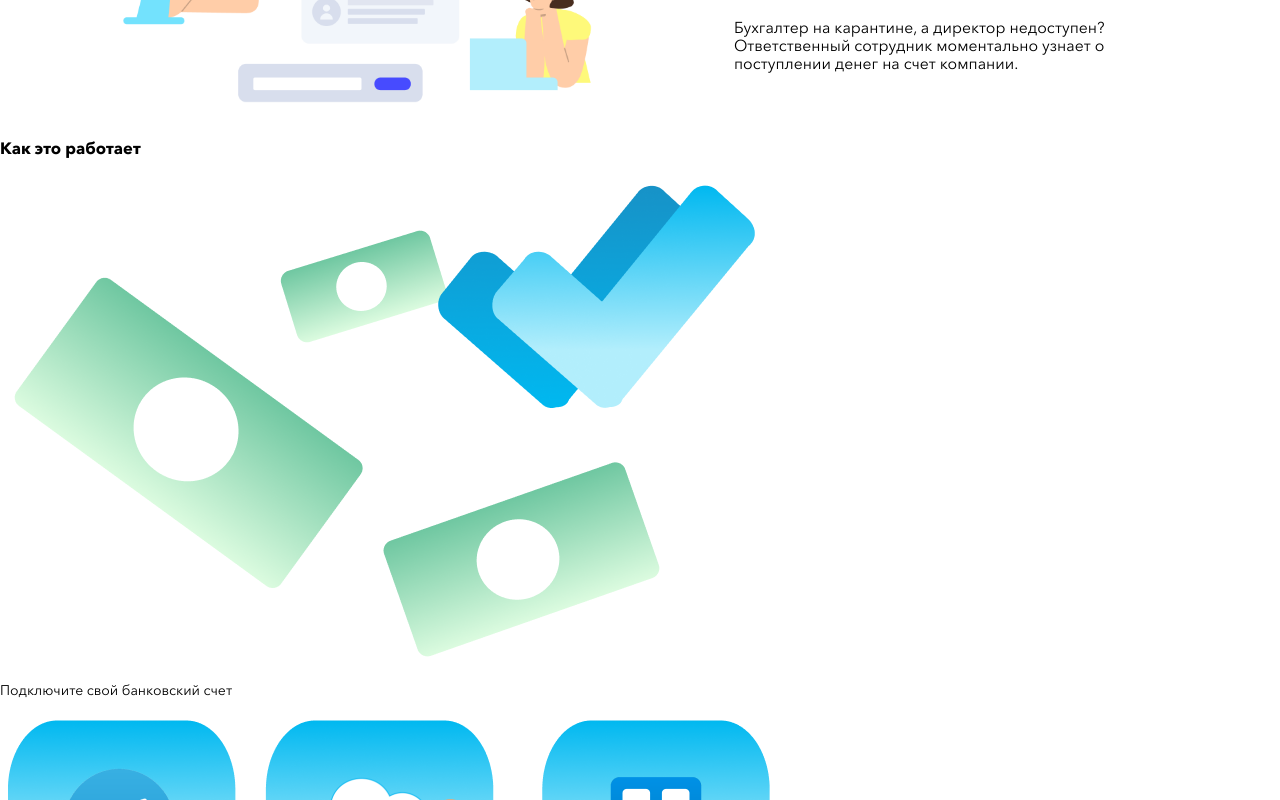
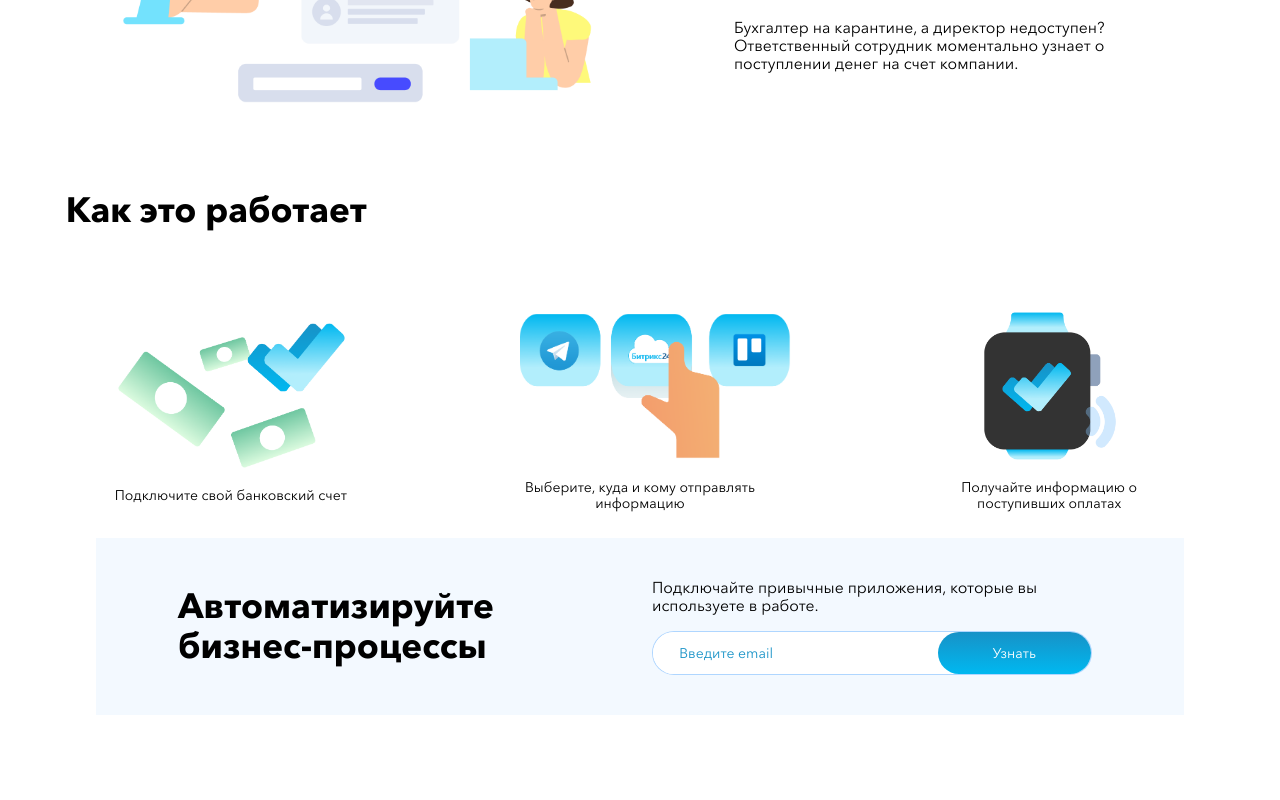
Before and after one commit to Aalleexxaannddrr/EVERYPAY, a React (Create React App) app: page / in a window 1280 px wide. Shown: the part 800-1600 px from the top of the page. After the commit the page ends 1515 px from the top, so only its background shows below. Built offline with nearby package versions, Linux system fonts and the light colour scheme.

Commit message:
"How it works" div is done

```diff
--- a/src/components/HowItWorks/index.tsx
+++ b/src/components/HowItWorks/index.tsx
@@ -1,31 +1,91 @@
-import React, {useContext} from 'react'
+import React, {useContext, useState} from 'react'
 import {LanguageContext} from "../../context/LanguageContext";
 
 const HowItWorks: React.FC = () => {
     const language = useContext(LanguageContext)
+    const [email, setEmail] = useState('')
+    const [message, setMessage] = useState('')
+    const [check, setCheck] = useState(false)
+
+    const handleClickToKnowBtn = (email) => {
+        const isEmail = /^(([^<>()\[\]\\.,;:\s@"]+(\.[^<>()\[\]\\.,;:\s@"]+)*)|(".+"))@((\[[0-9]{1,3}\.[0-9]{1,3}\.[0-9]{1,3}\.[0-9]{1,3}\])|(([a-zA-Z\-0-9]+\.)+[a-zA-Z]{2,}))$/
+        if (!email){
+            setMessage('Введите email!')
+        } else if(!(isEmail.test(String(email).toLowerCase()))) {
+            setMessage('Введен неверный email!')
+        } else if(isEmail.test(String(email).toLowerCase())){
+            setMessage('')
+            setCheck(true)
+        }
+    }
 
     return (
-        <div className="hiw">
-            <h3>
+        <div>
+            <h3 className="null hiw__titles">
                 {language.language === 'EN' ? 'How it works' : 'Как это работает'}
             </h3>
+            <div className="hiw">
                 <div className="hiw-item">
-                <img src="/img/how_it_works/1.png" alt="" />
+                    <img className="hiw-item--img" src="/img/how_it_works/1.png" alt="" />
                     <p>
                         {language.language === 'EN' ? 'Connect your bank account' : 'Подключите свой банковский счет'}
                     </p>
                 </div>
                 <div className="hiw-item">
-                <img src="/img/how_it_works/2.png" alt="" />
+                    <img className="hiw-item--img" src="/img/how_it_works/2.png" alt="" />
                     <p>
-                    {language.language === 'EN' ? 'Choose where and to whom to send information' : 'Выберите, куда и кому отправлять информацию'}
+                        {language.language === 'EN' ?
+                            'Choose where and to whom to send information'
+                            : 'Выберите, куда и кому отправлять информацию'}
                     </p>
                 </div>
                 <div className="hiw-item">
-                <img src="/img/how_it_works/3.png" alt="" />
+                    <img className="hiw-item--img" src="/img/how_it_works/3.png" alt="" />
                     <p>
-                    {language.language === 'EN' ? 'Receive information about received payments' : 'Получайте информацию о поступивших оплатах'}
+                        {language.language === 'EN' ?
+                            'Receive information about received payments'
+                            : 'Получайте информацию о поступивших оплатах'}
                     </p>
+                </div>
+            </div>
+            <div className="review-item review-item__blue">
+                <h3 className="null review-item__titles3">
+                    {(language.language === 'EN') ?
+                        "Automate business processes" :
+                        "Автоматизируйте бизнес-процессы"}
+                </h3>
+                <div className="review-item__left">
+                    <p className="null review-item__text">
+                        {(language.language === 'EN') ?
+                            "Connect the familiar applications that you use in your work." :
+                            "Подключайте привычные приложения, которые вы используете в работе."}
+                    </p>
+                    {check ?
+                        <div className="input input--checked">
+                            <i className="material-icons">check</i>
+                            <p>Проверьте e-mail!</p>
+                        </div> :
+                        <div className="input input--form2">
+                            <input
+                                type="text"
+                                placeholder={(language.language === 'EN') ? "Enter your email" : "Введите email"}
+                                name="email"
+                                className="input input--email2"
+                                value={email}
+                                onChange={e => setEmail(e.target.value)}
+                            />
+                            <button
+                                className="btn btn--fill"
+                                onClick={() => handleClickToKnowBtn(email)}
+                            >
+                                <span className="btn__label--fill">
+                                    {(language.language === 'EN') ? "To know" : "Узнать"}
+                                </span>
+                            </button>
+                        </div>
+                    }
+                    <p className="warning">{message}</p>
+                </div>
             </div>
         </div>
     )
--- a/src/components/Page/index.tsx
+++ b/src/components/Page/index.tsx
@@ -27,7 +27,9 @@ const Page: React.FC = () => {
                         </p>
                     </div>
                 </div>
-                <HowItWorks />
+                <section className="how-it-works">
+                    <HowItWorks />
+                </section>
             </Fragment>
         </div>
     )
--- a/src/components/Slider/index.tsx
+++ b/src/components/Slider/index.tsx
@@ -22,7 +22,6 @@ const Slider: React.FC = () => {
             setMessage('')
             setCheck(true)
         }
-
     }
 
     return(
--- a/src/styles/_includes.scss
+++ b/src/styles/_includes.scss
@@ -9,6 +9,7 @@
 @import "./modules/review-item";
 @import "./modules/review-slider";
 @import "./modules/input";
+@import "./modules/hiw";
 
 //components
 @import "./components/header";
--- a/src/styles/main.css
+++ b/src/styles/main.css
@@ -110,6 +110,12 @@ body {
 .btn--fill:hover {
   box-shadow: 0px 6px 18px rgba(53, 152, 254, 0.38185);
 }
+@media screen and (max-width: 320px) {
+  .btn--fill {
+    min-width: 0em;
+    width: 6.25em;
+  }
+}
 
 .menu-btn {
   position: relative;
@@ -176,6 +182,10 @@ body {
 .review-item__titles2 {
   font-size: 1.75em;
 }
+.review-item__titles3 {
+  max-width: 35%;
+  font-size: 2.5em;
+}
 .review-item__text {
   font-weight: 400;
   font-size: 1.125em;
@@ -183,6 +193,12 @@ body {
 .review-item__text2 {
   font-weight: 400;
   font-size: 1.125em;
+}
+.review-item__blue {
+  width: 85%;
+  margin-left: auto;
+  margin-right: auto;
+  background-color: #F3F9FF;
 }
 @media screen and (max-width: 1025px) {
   .review-item {
@@ -194,6 +210,11 @@ body {
   }
   .review-item__titles {
     text-align: center;
+  }
+  .review-item__titles3 {
+    text-align: center;
+    max-width: 80%;
+    font-size: 2.5em;
   }
   .review-item__text {
     text-align: center;
@@ -212,16 +233,11 @@ body {
   .review-item__titles {
     font-size: 3em;
   }
-}
-@media screen and (max-width: 1025px) {
-  .review-item__img {
+  .review-item__img2 {
     max-width: 300px;
   }
 }
 @media screen and (max-width: 320px) {
-  .review-item .input {
-    display: none;
-  }
   .review-item .warning {
     display: none;
   }
@@ -233,6 +249,11 @@ body {
   }
   .review-item__titles {
     font-size: 2em;
+  }
+  .review-item__titles3 {
+    text-align: center;
+    max-width: 100%;
+    font-size: 1.75em;
   }
   .review-item__text {
     font-size: 1em;
@@ -262,6 +283,12 @@ body {
   max-height: 48px;
   max-width: 440px;
 }
+.input--form2 {
+  max-height: 48px;
+  max-width: 440px;
+  background-color: #ffffff;
+  border: 1px solid rgba(56, 152, 254, 0.4);
+}
 .input--email {
   padding: 0.9375em 1.875em;
 }
@@ -270,6 +297,73 @@ body {
 }
 .input--email:focus {
   outline: none;
+}
+.input--email2 {
+  background-color: #ffffff;
+  padding: 0.9375em 1.875em;
+}
+.input--email2::placeholder {
+  color: #1792C7;
+}
+.input--email2:focus {
+  outline: none;
+}
+@media screen and (max-width: 320px) {
+  .input--form {
+    display: none;
+  }
+  .input--email2 {
+    max-width: 120px;
+  }
+}
+
+.hiw {
+  display: flex;
+  padding: 0.9375em 1.875em;
+  justify-content: space-around;
+  align-items: center;
+}
+.hiw__titles {
+  padding: 0.9375em 1.875em;
+  font-size: 2.5em;
+}
+@media screen and (max-width: 1025px) {
+  .hiw__titles {
+    text-align: center;
+  }
+}
+@media screen and (max-width: 320px) {
+  .hiw {
+    flex-direction: column;
+  }
+}
+
+.hiw-item {
+  width: 20%;
+  text-align: center;
+}
+.hiw-item--img {
+  max-height: 150px;
+}
+@media screen and (max-width: 1025px) {
+  .hiw-item--img {
+    max-height: 100px;
+  }
+}
+@media screen and (max-width: 768px) {
+  .hiw-item--img {
+    max-height: 70px;
+  }
+}
+@media screen and (max-width: 500px) {
+  .hiw-item--img {
+    max-height: 50px;
+  }
+}
+@media screen and (max-width: 320px) {
+  .hiw-item {
+    width: 80%;
+  }
 }
 
 .header-wrapper {
--- /dev/null
+++ b/src/styles/modules/hiw.css
@@ -0,0 +1,17 @@
+/* Error: Undefined variable.
+ *   ,
+ * 3 |   padding: em(15, $fz) em(30, $fz);
+ *   |                   ^^^
+ *   '
+ *   hiw.scss 3:19  root stylesheet */
+
+body::before {
+  font-family: "Source Code Pro", "SF Mono", Monaco, Inconsolata, "Fira Mono",
+      "Droid Sans Mono", monospace, monospace;
+  white-space: pre;
+  display: block;
+  padding: 1em;
+  margin-bottom: 1em;
+  border-bottom: 2px solid black;
+  content: "Error: Undefined variable.\a   \2577 \a 3 \2502    padding: em(15, $fz) em(30, $fz);\d\a   \2502                    ^^^\a   \2575 \a   hiw.scss 3:19  root stylesheet";
+}
--- /dev/null
+++ b/src/styles/modules/hiw.scss
@@ -0,0 +1,52 @@
+.hiw {
+  display: flex;
+  padding: em(15, $fz) em(30, $fz);
+  justify-content: space-around;
+  align-items: center;
+
+  &__titles {
+    padding: em(15, $fz) em(30, $fz);
+    font-size: em(40, $fz);
+  }
+
+  @media screen and (max-width: 1025px) {
+    &__titles {
+      text-align: center;
+    }
+  }
+
+  @media screen and (max-width: 320px) {
+    flex-direction: column;
+  }
+}
+
+.hiw-item {
+  width: 20%;
+  text-align: center;
+
+  &--img {
+    max-height: 150px;
+  }
+
+  @media screen and (max-width: 1025px) {
+    &--img {
+      max-height: 100px;
+    }
+  }
+
+  @media screen and (max-width: 768px) {
+    &--img {
+      max-height: 70px;
+    }
+  }
+
+  @media screen and (max-width: 500px) {
+    &--img {
+      max-height: 50px;
+    }
+  }
+
+  @media screen and (max-width: 320px) {
+    width: 80%;
+  }
+}
--- a/src/styles/modules/input.scss
+++ b/src/styles/modules/input.scss
@@ -1,7 +1,6 @@
 .input {
   display: flex;
   justify-content: space-between;
-  $fz: 16;
   border: none;
   border-radius: em(44, $fz);
   background-color: $input-color;
@@ -18,6 +17,13 @@
     max-width: 440px;
   }
 
+  &--form2 {
+    max-height: 48px;
+    max-width: 440px;
+    background-color: $default-color;
+    border: 1px solid rgba(56, 152, 254, 0.4);;
+  }
+
   &--email {
     padding: em(15, $fz) em(30, $fz);
 
@@ -29,4 +35,27 @@
       outline: none;
     }
   }
+
+  &--email2 {
+    background-color: $default-color;
+    padding: em(15, $fz) em(30, $fz);
+
+    &::placeholder {
+      color: $primary-color-second;
+    }
+
+    &:focus {
+      outline: none;
+    }
+  }
+
+  @media screen and (max-width: 320px){
+    &--form {
+      display: none;
+    }
+
+    &--email2 {
+      max-width: 120px;
+    }
+  }
 }
--- a/src/styles/modules/review-item.scss
+++ b/src/styles/modules/review-item.scss
@@ -25,6 +25,11 @@
     font-size: em(28, $fz);
   }
 
+  &__titles3 {
+    max-width: 35%;
+    font-size: em(40, $fz);
+  }
+
   &__text {
     font-weight: 400;
     font-size: em(18, $fz);
@@ -33,6 +38,13 @@
   &__text2 {
     font-weight: 400;
     font-size: em(18, $fz);
+  }
+
+  &__blue {
+    width: 85%;
+    margin-left: auto;
+    margin-right: auto;
+    background-color: $input-color;
   }
 
   @media screen and (max-width: 1025px) {
@@ -45,6 +57,12 @@
 
     &__titles {
       text-align: center;
+    }
+
+    &__titles3 {
+      text-align: center;
+      max-width: 80%;
+      font-size: em(40, $fz);
     }
 
     &__text {
@@ -61,22 +79,17 @@
     max-width: 300px;
     margin-right: auto;
     margin-left: auto;
+
     &__titles {
       font-size: em(48, $fz);
     }
-  }
 
-  @media screen and (max-width: 1025px) {
-
-    &__img {
+    &__img2 {
       max-width: 300px;
     }
   }
 
   @media screen and (max-width: 320px) {
-    .input {
-      display: none;
-    }
 
     .warning {
       display: none;
@@ -94,6 +107,12 @@
       font-size: em(32, $fz);
     }
 
+    &__titles3 {
+      text-align: center;
+      max-width: 100%;
+      font-size: em(28, $fz);
+    }
+
     &__text {
       font-size: em(16, $fz);
     }
```
Also changed, not shown: src/components/Header/index.tsx (+15 -13 lines), src/styles/modules/btn.scss (+7 -0 lines), 2 other files (tests, documents, lock files or other folders). Lines whose indentation alone changed are shown as unchanged.
